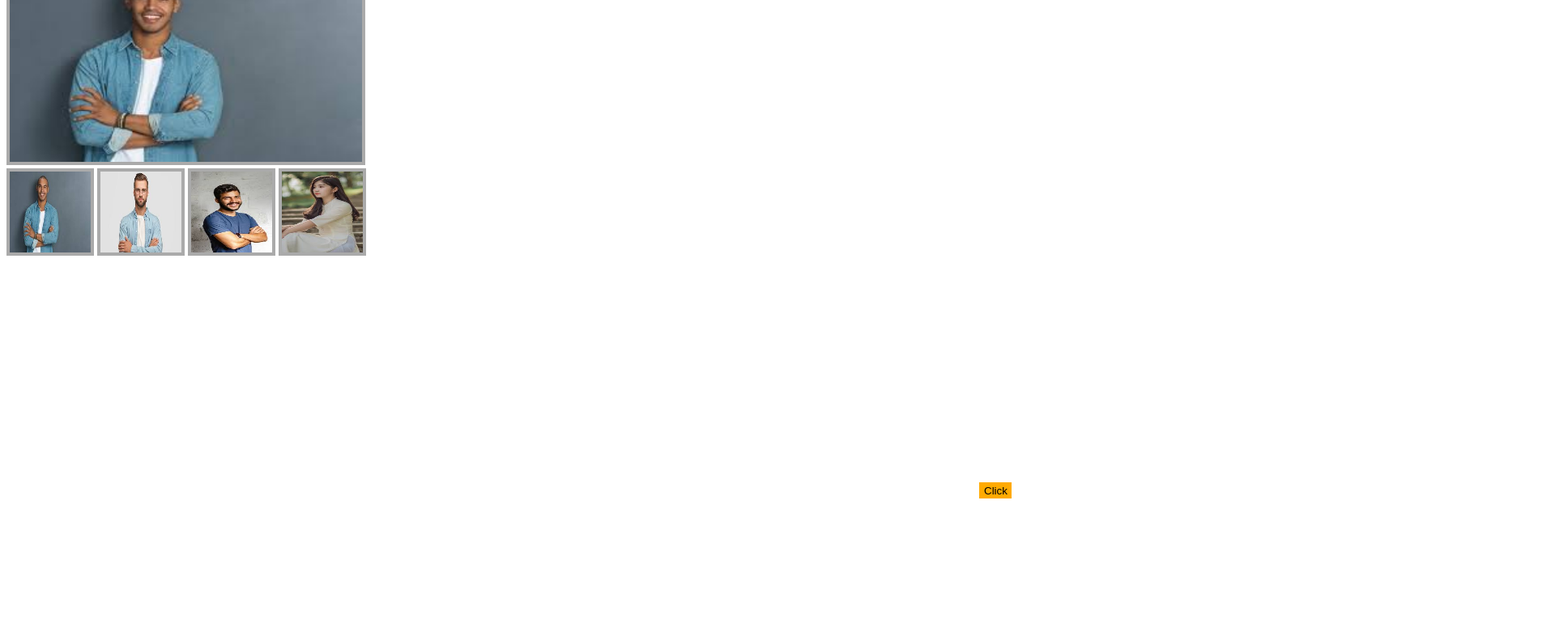
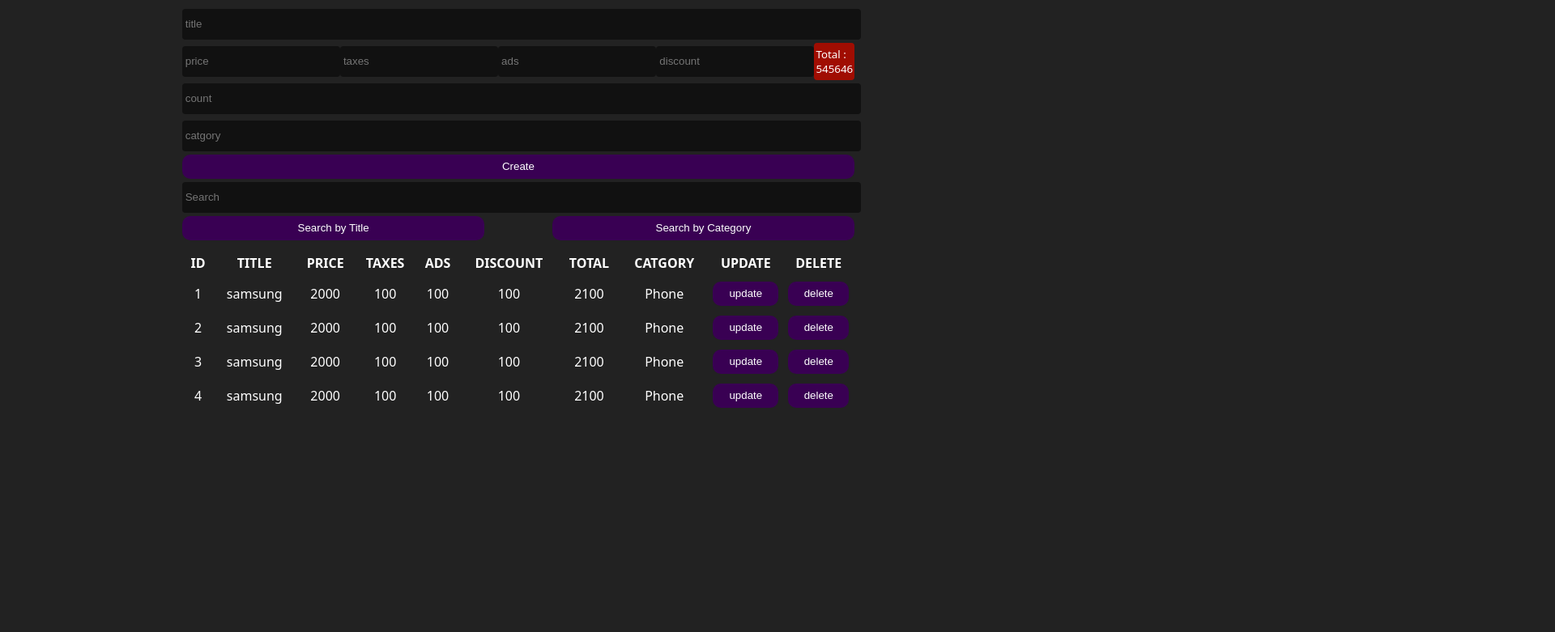
Before and after one commit to KabtinBandar/Web, a plain HTML site: page index.html in a window 1280 px wide. Shown: the part 174-955 px from the top of the page at 81% size, 1920 px wide, since content can reach past the window. After the commit the page ends 800 px from the top, so only its background shows below. Drawn offline with Linux system fonts and the light colour scheme; a script that the page names is missing.

Commit message:
New_Disgin

```diff
--- a/demo.js
+++ /dev/null
@@ -1,19 +0,0 @@
-let btn = document.getElementById('btn');
-let btn2 = document.getElementById('btn2');
-window.onscroll = function(){
-if (scrollY >= 300){
-btn.style.display = 'block';
-}else{
- btn.style.display = 'none';
-}
-};
-btn.onclick = function(){
-scroll({
-left :0,
-top : 0,
-behavior :"smooth"
-});
-}
-btn2.onclick = function(){
-location.assign('https://www.youtube.com/');
-}
--- a/index.html
+++ b/index.html
@@ -4,31 +4,114 @@
 <head>
     <meta charset="UTF-8">
     <meta name="viewport" content="width=device-width, initial-scale=1.0">
+    <title>CURD</title>
     <link rel="stylesheet" href="styles.css">
 </head>
 
 <body>
+<div class="crud">
 
-    <button id="btn">^</button>
-    <button id="btn2">Click</button>
-    <div class="gallary">
-        <div class="photos">
-            <img onclick ="main.src = this.src" src = "img/1.jpg"alt="...">
-            <img onclick ="main.src = this.src" src = "img/2.jpg"alt="...">
-            <img onclick ="main.src = this.src" src = "img/3.jpg"alt="...">
-            <img onclick ="main.src = this.src" src = "img/4.jpg"alt="...">
-        </div>
-        <div class="main">
-            <img src="img/1.jpg" name = "main" alt="...">
-        </div>
 
-        <div class="photos">
-            <img onmouseenter ="main.src = this.src" src = "img/1.jpg"alt="...">
-            <img onmouseenter ="main.src = this.src" src = "img/2.jpg"alt="...">
-            <img onmouseenter ="main.src = this.src" src = "img/3.jpg"alt="...">
-            <img onmouseenter ="main.src = this.src" src = "img/4.jpg"alt="...">
-        </div>
+
+<div class="head">
+<h2>CURD</h2>
+<p>Product MANAGMENT SYSTEM</p>
+</div>
+
+
+
+<div class="inputs">
+<input type="text" id="title" placeholder="title">
+<div class="price">
+    <input type="number" id="price" placeholder="price">
+    <input type="number" id="taxes" placeholder="taxes">
+    <input type="number" id="ads" placeholder="ads">
+    <input type="number" id="discount" placeholder="discount">
+    <small id="total">545646</small>
+</div>
+<input type="number" id="count" placeholder="count">
+<input type="text" id="catgory" placeholder="catgory">
+<button id="submit">Create</button>
+</div>
+
+
+
+<div class="outputs">
+<div class="searchBlock">
+
+    <input type="text" id="Search" placeholder="Search">
+    <div class="btnSearch">
+<button id="SearchTitle">Search by Title</button>
+<button id="SearchCategory">Search by Category</button>
     </div>
+</div>
+
+</div>
+<table>
+<tr>
+<th>id</th>
+<th>title</th>
+<th>price</th>
+<th>taxes</th>
+<th>ads</th>
+<th>discount</th>
+<th>total</th>
+<th>catgory</th>
+<th>Update</th>
+<th>delete</th>
+</tr>
+<tbody>
+<tr>
+    <td>1</td>
+    <td>samsung</td>
+    <td>2000</td>
+    <td>100</td>
+    <td>100</td>
+    <td>100</td>
+    <td>2100</td>
+    <td>Phone</td>
+    <td><button id="update">update</button></td>
+    <td><button id="delete">delete</button></td>
+</tr>
+<tr>
+    <td>2</td>
+    <td>samsung</td>
+    <td>2000</td>
+    <td>100</td>
+    <td>100</td>
+    <td>100</td>
+    <td>2100</td>
+    <td>Phone</td>
+    <td><button id="update">update</button></td>
+    <td><button id="delete">delete</button></td>
+</tr>
+<tr>
+    <td>3</td>
+    <td>samsung</td>
+    <td>2000</td>
+    <td>100</td>
+    <td>100</td>
+    <td>100</td>
+    <td>2100</td>
+    <td>Phone</td>
+    <td><button id="update">update</button></td>
+    <td><button id="delete">delete</button></td>
+</tr>
+<tr>
+    <td>4</td>
+    <td>samsung</td>
+    <td>2000</td>
+    <td>100</td>
+    <td>100</td>
+    <td>100</td>
+    <td>2100</td>
+    <td>Phone</td>
+    <td><button id="update">update</button></td>
+    <td><button id="delete">delete</button></td>
+</tr>
+</tbody>
+</table>
+</div>
 
 </body>
 <script src="demo.js"></script>
--- a/styles.css
+++ b/styles.css
@@ -1,42 +1,104 @@
-.photos img {
-    width: 100px;
-    height: 100px;
-    border: 4px solid #aaa;
+*{
+
+    margin: 0;
+    padding: 0;
+
+}
+html, body {
+    height: 100%;
 }
 
-.photos img:hover {
-    cursor: pointer;
-    border: 4px solid #080;
-}
-.main img {
-    width: 435px;
-    height: 250px;
-    border: 4px solid #aaa;
+html {
+    display: table;
+    margin: auto;
 }
 
 body{
+    background: #222;
+    color: #fff;
+    font-family: system-ui, -apple-system, BlinkMacSystemFont, 'Segoe UI', Roboto, Oxygen, Ubuntu, Cantarell, 'Open Sans', 'Helvetica Neue', sans-serif;
+    display: table-cell;
+    vertical-align: middle;
+}
+.curd{
 
-    height: 2000px;
-    width: 2000px;
+    width: 80%;
+    margin: auto;
 }
-#btn{
-width: 20px;
-height: 20px;
+
+.head{
+    text-align: center;
+    text-transform: uppercase;
+    margin: 10px 0;
+}
+
+input{
+width: 100%;
+height: 30px;
+outline: none;
 border: none;
-background: #fa0;
+background :#111;
+margin: 4px 0;
+border-radius: 4px;
+padding: 4px;
+color: #fff;
+}
+
+input:focus{
+    background: #000;
+}
+
+.price{
+    display: flex;
+    width: 100%;
+    justify-content: space-between;
+}
+#total{
+background: #a00d02;
+padding: 5px 2px;
+border-radius: 4px;
+}
+#total::before{
+content: 'Total : ';
+
+}
+
+button{
+width: 100%;
+height: 30px;
+border: none;
 cursor: pointer;
-position: fixed;
-bottom: 10px;
-right: 10px;
-display: none;
+background: #390053;
+color: #fff;
+border-radius: 10px;
+transition: 0.5s;
 }
-#btn2{
-    width: 40px;
-    height: 20px;
-    border: none;
-    background: #fa0;
-    cursor: pointer;
-    position: fixed;
-    bottom: 10px;
-    right: 31px;
-    }
+button:hover{
+    background: #51025f;
+    letter-spacing: 1px;
+
+}
+
+.btnSearch{
+    display: flex;
+justify-content: space-between;
+}
+.btnSearch button{
+    width: 45%;
+}
+
+table{
+width: 100%;
+text-align: center;
+margin: 10px 0;
+}
+
+table th{
+
+    text-transform: uppercase;
+}
+
+th , td{
+
+    padding: 5px;
+}
```
